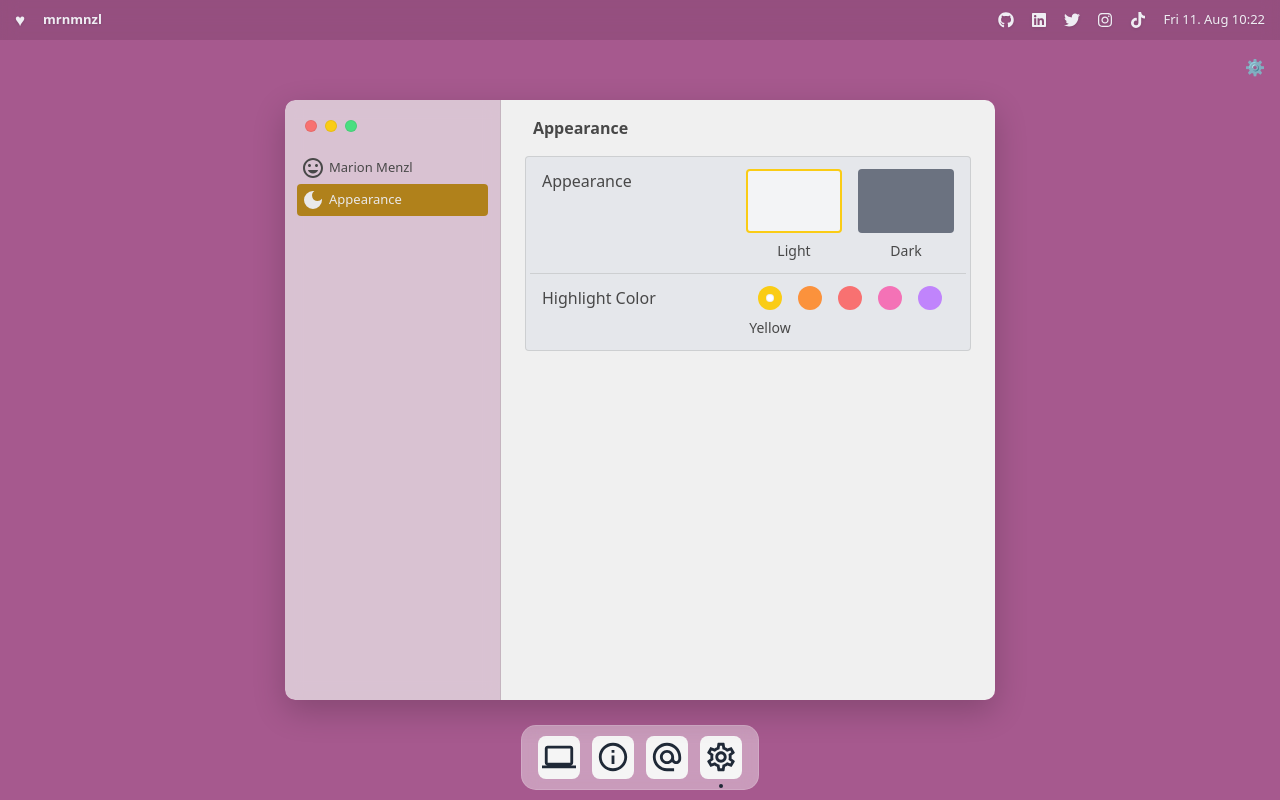
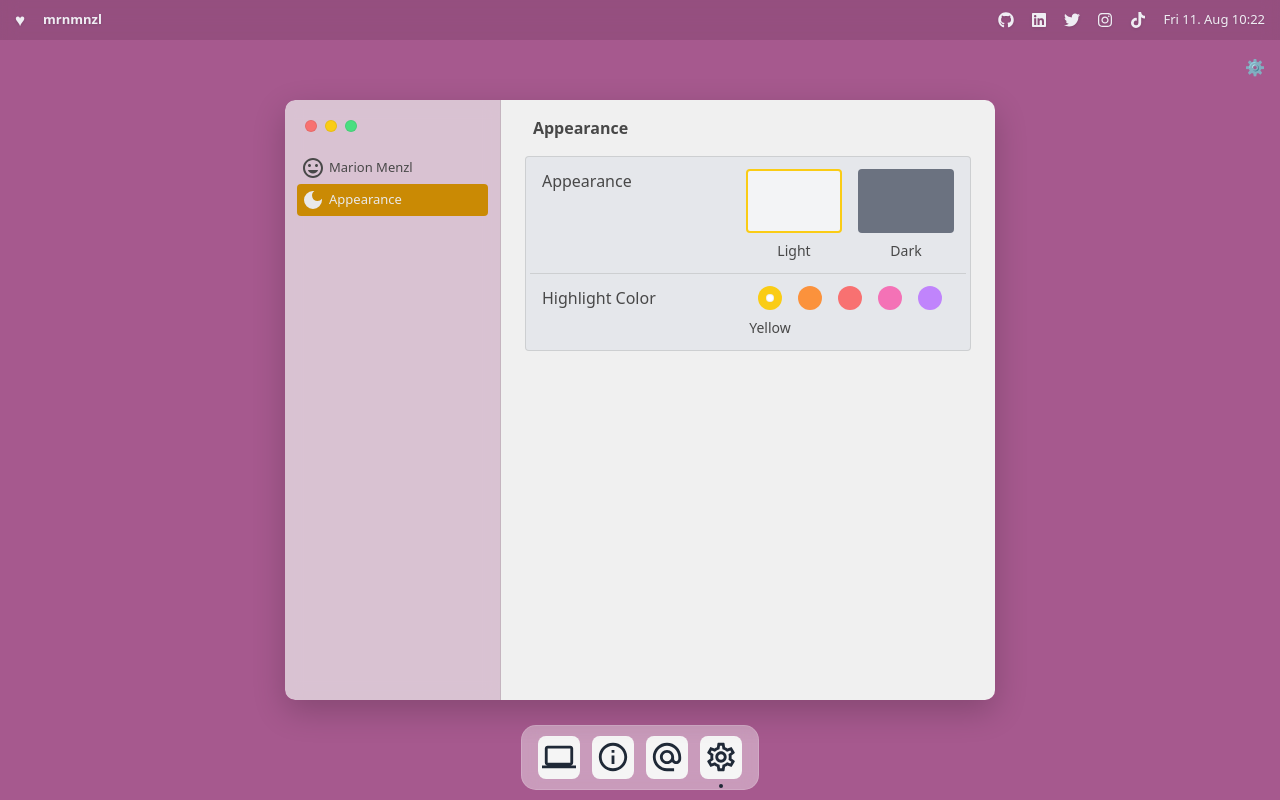
Before and after one commit to mrnmnzl/mrnmnzl.com, a Next.js app: page /settings/appearance in a window 1280 px wide. Built offline with nearby package versions, Linux system fonts and the light colour scheme.

Commit message:
Add highlight color

```diff
--- a/components/settings-nav-item/index.js
+++ b/components/settings-nav-item/index.js
@@ -3,15 +3,17 @@ import React from "react";
 import Link from "next/link";
 import { usePathname } from "next/navigation";
 import { clsx } from "clsx";
+import { useStyleStore } from "@/stores/styleStore";
 
 const SettingsNavItem = ({ location, title, children }) => {
   const path = usePathname();
   const isActive = path.includes(location);
+  const selectedColor = useStyleStore((state) => state.selectedColor);
 
   const classes = clsx(
     "flex items-center mx-3 px-1 py-1 rounded text-[13px]",
     isActive
-      ? "bg-highlight-dark text-text-dark"
+      ? "text-text-dark" + " " + selectedColor.dark
       : "text-text-light dark:text-text-dark"
   );
 
```
